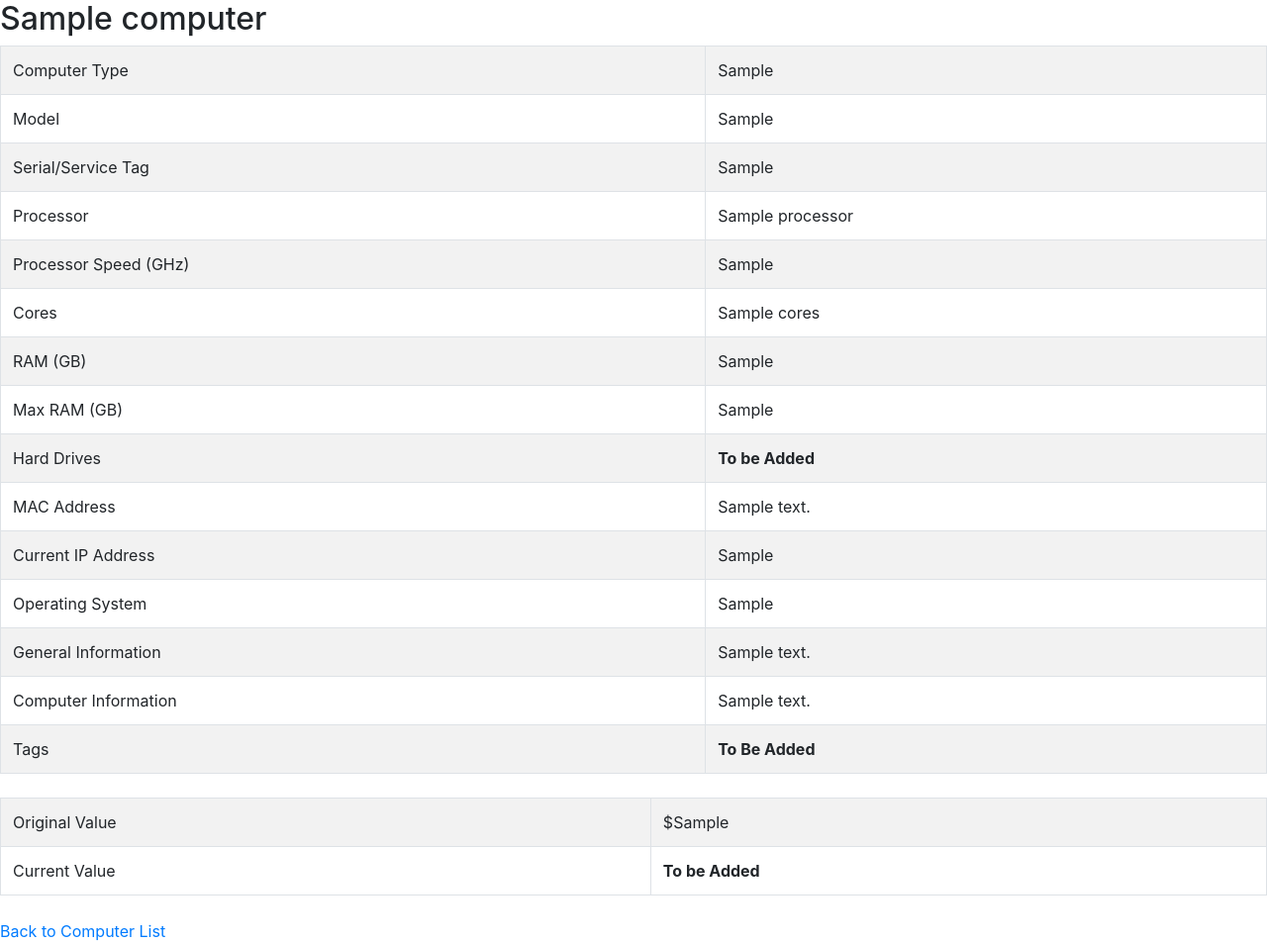
After one commit to nogeel/SiloamAdministrativeTools, a Django app: template templates/AssetManagement/computerasset_detail.html in a window 1280 px wide. The commit adds this page. Shown: the whole page at 99% size. Run offline with Django 3.2, Linux system fonts and the light colour scheme; the template is opened without the code that fills it: most values are stand-ins (such as "Sample title", 1, 10 or a date in 2020); some libraries are stand-ins or nearby versions.

Commit message:
Started building Gereric views and adding methods to certain models.

```diff
--- /dev/null
+++ b/AssetManagement/forms.py
@@ -0,0 +1,6 @@
+from django.forms import ModelForm
+from AssetManagement.models import PrinterAsset
+
+class PrinterAssetForm(ModelForm):
+    class Meta:
+        model = PrinterAsset
--- /dev/null
+++ b/AssetManagement/static/css/asset_management.css
@@ -0,0 +1,5 @@
+.table-centered
+{
+    margin: 0 auto !important;
+    float: none !important;
+}
--- a/SiloamAdministrativeTools/settings.py
+++ b/SiloamAdministrativeTools/settings.py
@@ -117,7 +117,8 @@ INSTALLED_APPS = (
     # Uncomment the next line to enable admin documentation:
      'django.contrib.admindocs',
     'AssetManagement',
-    'taggit'
+    'taggit',
+    'django.contrib.staticfiles',
 )
 
 # A sample logging configuration. The only tangible logging
--- /dev/null
+++ b/templates/AssetManagement/computerasset_detail.html
@@ -0,0 +1,128 @@
+{% extends 'base.html' %}
+
+{% block title %}{{ computer.network_name }}{% endblock %}
+
+{% block content %}
+
+    <h2>{{ computer.network_name }}</h2>
+    <div class="general">
+        <table class="table-centered table table-striped table-bordered table-condensed">
+            <tr>
+                <td class="title">Computer Type</td>
+                <td>{{ computer.computer_type }}</td>
+            </tr>
+            <tr>
+                <td class="title">Model</td>
+                <td>{{ computer.asset_model }}</td>
+            </tr>
+            <tr>
+                <td class="title">Serial/Service Tag</td>
+                <td>{{ computer.serial_no }}</td>
+            </tr>
+            <tr>
+                <td class="title">Processor</td>
+                <td>{{ computer.processor }}</td>
+            </tr>
+            <tr>
+                <td class="title">Processor Speed (GHz)</td>
+                <td>{{ computer.processor.speed_in_ghz }}</td>
+            </tr>
+            <tr>
+                <td class="title">Cores</td>
+                <td>{{ computer.processor.cores }}</td>
+            </tr>
+
+            {% if computer.no_of_processors > 1 %}
+                <tr>
+                    <td class="title">No. of Processors</td>
+                    <td>{{ computer.no_of_processors }}</td>
+                </tr>
+            {% endif %}
+
+            <tr>
+                <td class="title">RAM (GB)</td>
+                <td>{{ computer.ram_in_gb }}</td>
+            </tr>
+            <tr>
+                <td class="title">Max RAM (GB)</td>
+                <td>{{ computer.max_ram_in_gb }}</td>
+            </tr>
+            <tr>
+                <td class="title">Hard Drives</td>
+                <td><strong>To be Added</strong></td>
+            </tr>
+            <tr>
+                <td class="title">MAC Address</td>
+                <td>{{ computer.mac_address }}</td>
+            </tr>
+
+            {% if computer.get_current_ip %}
+                <tr>
+                    <td class="title">Current IP Address</td>
+                    <td>{{ computer.get_current_ip }}</td>
+                </tr>
+
+            {% else %}
+                <tr>
+                    <td class="title">Last Known IP Address</td>
+                    {% if computer.last_known_ip %}
+                        <td>{{ computer.last_known_ip }}</td>
+                    {% else %}
+                        <td>Unknown</td>
+                        </tr>
+                    {% endif %}
+                <tr>
+                    <td class="title">Last IP Update</td>
+                    <td>{{ computer.last_ip_update }}</td>
+                </tr>
+            {% endif %}
+
+
+            <tr>
+                <td class="title">Operating System</td>
+                <td>{{ computer.operating_system }}</td>
+            </tr>
+
+            {% if  computer.description %}
+                <tr>
+                    <td class="title">General Information</td>
+                    <td>{{ computer.description }}</td>
+                </tr>
+            {% endif %}
+
+            {% if  computer.comment %}
+                <tr>
+                    <td class="title">Computer Information</td>
+                    <td>{{ computer.comment }}</td>
+                </tr>
+            {% endif %}
+
+
+            <tr>
+                <td>Tags</td>
+                <td><strong>To Be Added</strong></td>
+            </tr>
+
+
+        </table>
+        <br/>
+
+        <div class="protected">
+            <table class="table-centered table table-striped table-bordered table-condensed">
+                <tr>
+                    <td class="title">Original Value</td>
+                    <td>${{ computer.original_value }}</td>
+                </tr>
+                <tr>
+                    <td class="title">Current Value</td>
+                    <td><strong> To be Added</strong></td>
+                </tr>
+
+            </table>
+        </div>
+
+        <br/>
+        <a href="/Computers">Back to Computer List</a>
+    </div>
+
+{% endblock %}
--- a/templates/base.html
+++ b/templates/base.html
@@ -1,8 +1,21 @@
-<!DOCTYPE HTML PUBLIC "-//W3C//DTD HTML 4.01 Transitional//EN"
-        "http://www.w3.org/TR/html4/loose.dtd">
-<html>
+<!DOCTYPE html>
+<html lang="en">
 <head>
     <title>{% block title %}{% endblock %}</title>
+
+    <link href="{{ STATIC_URL }}bootstrap/css/bootstrap.min.css" rel="stylesheet" media="screen"/>
+    <link href="{{ STATIC_URL }}bootstrap/css/bootstrap.min.css" rel="stylesheet" media="print"/>
+    <link href="{{ STATIC_URL }}css/asset_management.css" rel="stylesheet" media="screen"/>
+    <script src="{{ STATIC_URL }}bootstrap/js/bootstrap.min.js"></script>
+
+
+    <script type="text/javascript" src="{{ STATIC_URL }}js/jquery-1.8.3.min.js"></script>
+    <script type="text/javascript" src="{{ STATIC_URL }}js/jquery.tablesorter.min.js"></script>
+
+
+    {% block script %}{% endblock %}
+
+
 </head>
 <body>
             {% block content %}{% endblock %}
```
Also changed, not shown: AssetManagement/models.py (+68 -6 lines), AssetManagement/views.py (+11 -1 lines), SiloamAdministrativeTools/urls.py (+16 -3 lines), templates/AssetManagement/asset_detail.html (added, +58 -0 lines), templates/AssetManagement/asset_list.html (+31 -10 lines), templates/AssetManagement/computerasset_list.html (added, +55 -0 lines), templates/AssetManagement/printerasset_list.html (+35 -12 lines).
